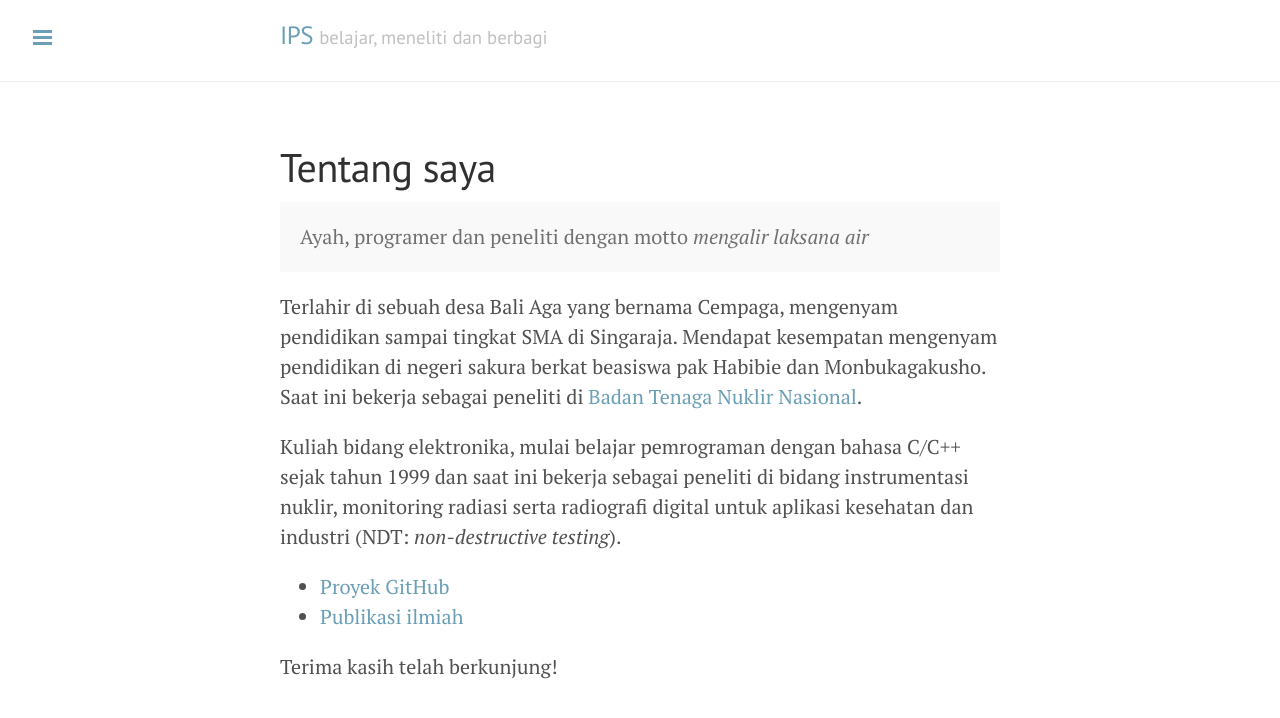
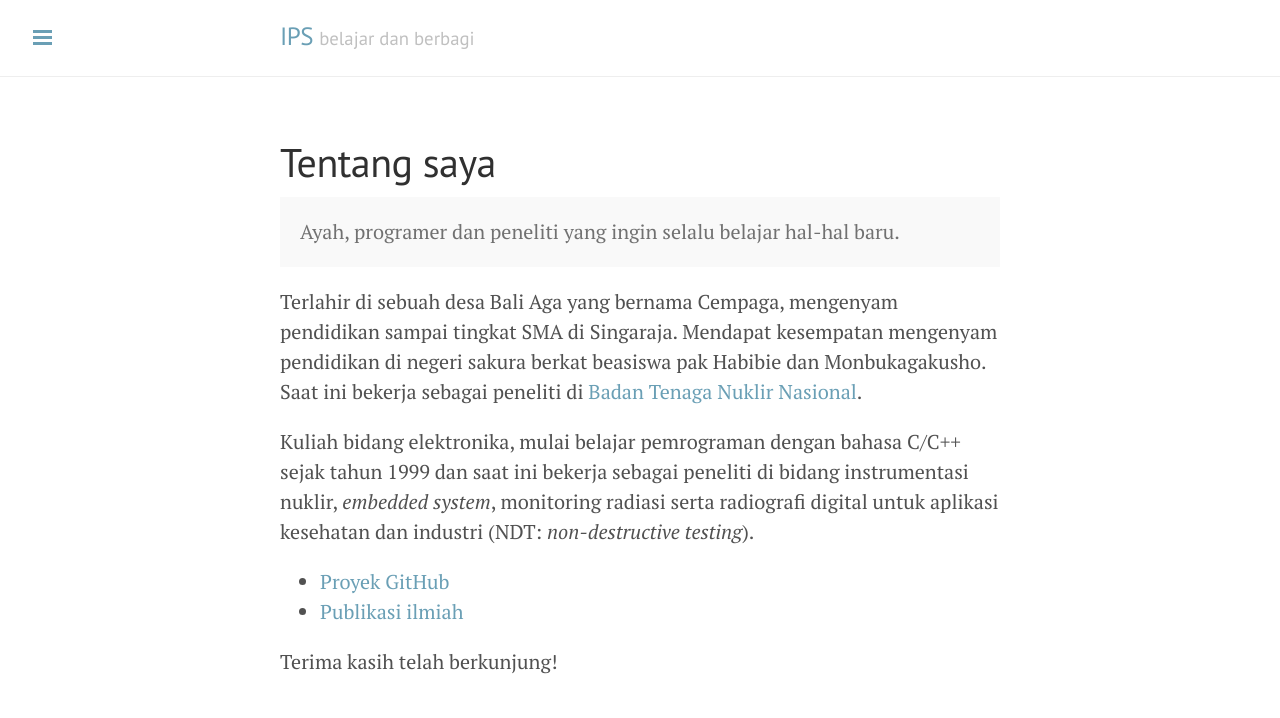
Before and after one commit to ipsusila/ipsusila.github.io, a Jekyll site: the page built from about.md, in a window 1280 px wide. Shown: the top 718 px of the page. Built offline with Jekyll 4.4.1, drawn with Linux system fonts in a browser that asks for light colours; Markdown is read by kramdown in place of the engine named in the settings.

```diff
--- a/_config.yml
+++ b/_config.yml
@@ -10,7 +10,8 @@
 
 # Setup
 title:               IPS
-tagline:             'belajar, meneliti dan berbagi <a href="http://www.researchgate.net/profile/I_Putu_Susila" target="_blank"><img class="inline" src="http://www.researchgate.net/favicon.ico" width="16" height="16"></a>'
+tagline:             'belajar dan berbagi'
+tagicon:		     '<a href="http://www.researchgate.net/profile/I_Putu_Susila" target="_blank"><img class="inline" src="http://www.researchgate.net/favicon.ico" width="16" height="16"></a>'
 description:         'Catatan mengenai pemrograman (C/C++, C#, Java), mikrokontroler, dan penelitian'
 url:                 http://ipsusila.github.io
 baseurl:             /
--- a/_layouts/default.html
+++ b/_layouts/default.html
@@ -14,7 +14,7 @@
         <div class="container">
           <h3 class="masthead-title">
             <a href="/" title="Home">{{ site.title }}</a>
-            <small>{{ site.tagline }}</small>
+            <small>{{ site.tagline }}</small>{{ site.tagicon }}
           </h3>
         </div>
       </div>
--- a/about.md
+++ b/about.md
@@ -4,12 +4,12 @@
 ---
 
 <p class="message">
-  Ayah, programer dan peneliti dengan motto <em>mengalir laksana air</em>
+  Ayah, programer dan peneliti yang ingin selalu belajar hal-hal baru.
 </p>
 
 Terlahir di sebuah desa Bali Aga yang bernama Cempaga, mengenyam pendidikan sampai tingkat SMA di Singaraja. Mendapat kesempatan mengenyam pendidikan di negeri sakura berkat beasiswa pak Habibie dan Monbukagakusho. Saat ini bekerja sebagai peneliti di <a href="http://www.batan.go.id" target="_blank">Badan Tenaga Nuklir Nasional</a>.
 
-Kuliah bidang elektronika, mulai belajar pemrograman dengan bahasa C/C++ sejak tahun 1999 dan saat ini bekerja sebagai peneliti di bidang instrumentasi nuklir, monitoring radiasi serta radiografi digital untuk aplikasi kesehatan dan industri (NDT: <em>non-destructive testing</em>).
+Kuliah bidang elektronika, mulai belajar pemrograman dengan bahasa C/C++ sejak tahun 1999 dan saat ini bekerja sebagai peneliti di bidang instrumentasi nuklir, *embedded system*, monitoring radiasi serta radiografi digital untuk aplikasi kesehatan dan industri (NDT: <em>non-destructive testing</em>).
 
 * <a href="{{ site.github.repo }}" target="_blank">Proyek GitHub</a>
 * <a href="http://www.researchgate.net/profile/I_Putu_Susila" target="_blank">Publikasi ilmiah</a>
--- a/public/css/syntax.css
+++ b/public/css/syntax.css
@@ -60,6 +60,10 @@
 .highlight .vi { color: #033 } /* Name.Variable.Instance */
 .highlight .il { color: #f60 } /* Literal.Number.Integer.Long */
 
+/* Add to css/syntax.css */
+.post > .highlight .lineno { color: #ccc; display:inline-block; padding: 0 5px; border-right:1px solid #ccc; }
+.post > .highlight pre code { display: block; white-space: pre; overflow-x: auto; word-wrap: normal; }
+
 .css .o,
 .css .o + .nt,
 .css .nt + .nt { color: #999; }
```
Also changed, not shown: public/apple-touch-icon-precomposed.png, public/favicon.ico.
